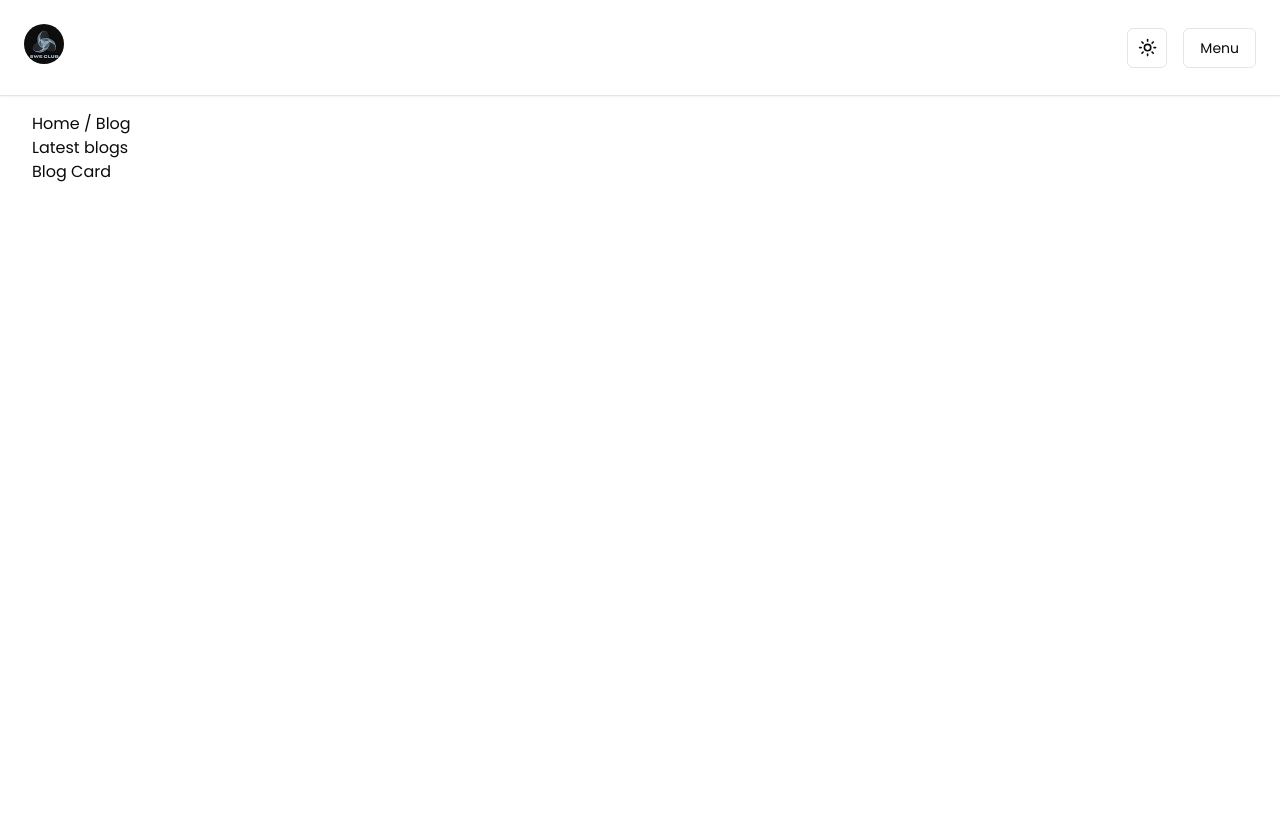
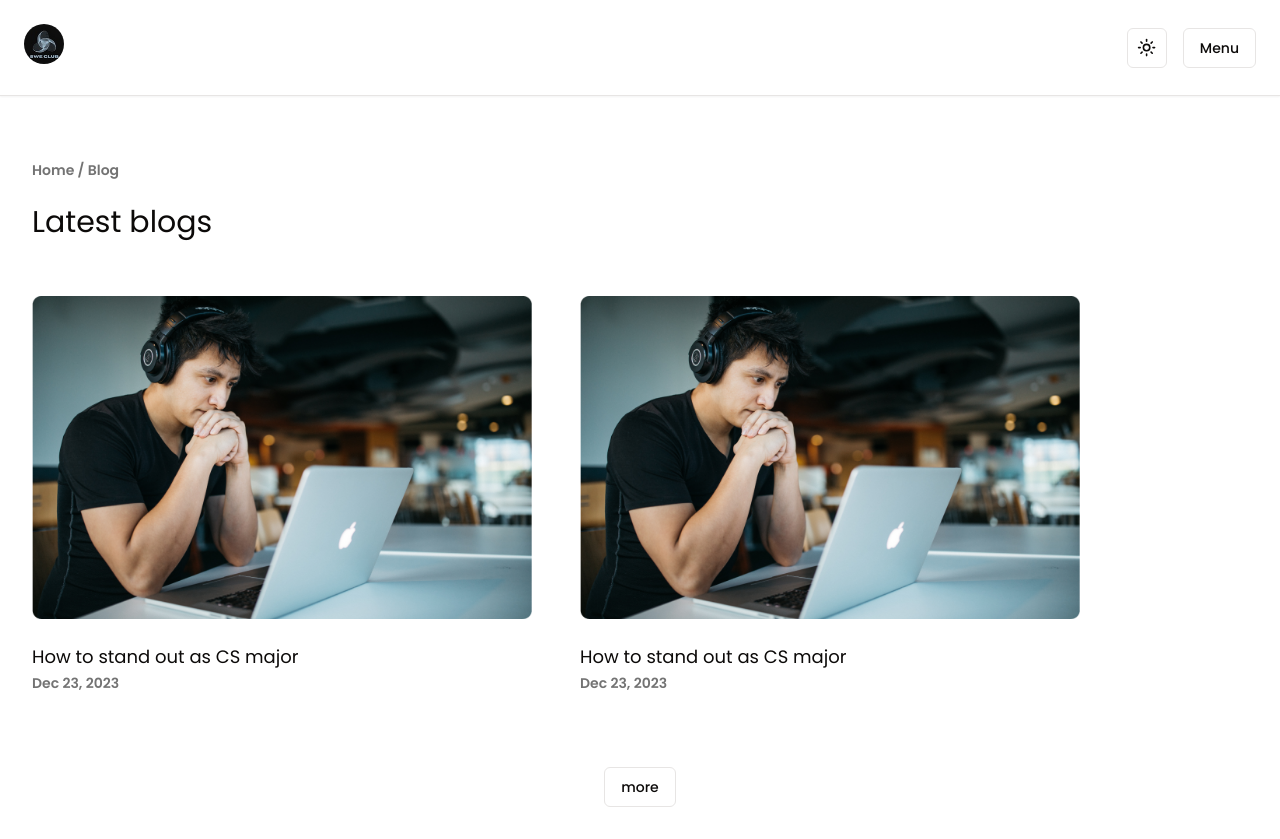
Before and after one commit to SWC-Software-Engineering-Club/SWE-Club-Website, a Next.js app: page /blogs in a window 1280 px wide. Before the commit the page ends 800 px from the top, so only its background shows below. Built offline with nearby package versions, Linux system fonts and the light colour scheme.

Commit message:
set up the layout for blogs page

```diff
--- a/app/blogs/page.tsx
+++ b/app/blogs/page.tsx
@@ -1,15 +1,35 @@
 import BlogCard from "@/components/blog-card";
+import { Button } from "@/components/ui/button";
 
 // in this file well need to request for all MDX docs and map them into the blogs component
+
+// dummy blog content
+const BlogContent = [
+  {
+    title: "How to stand out as CS major",
+    image: "/blog-image-1.png",
+    datePublished: "Dec 23, 2023"
+  },
+  {
+    title: "How to stand out as CS major",
+    image: "/blog-image-1.png",
+    datePublished: "Dec 23, 2023"
+  },
+]
 export default function Blogs() {
   return (
-    <div className="p-8 pt-28 flex flex-col">
-      <div>Home / Blog</div>
+    <div className="p-8 pt-28 gap-y-6 flex flex-col">
+      <div className="mt-12 text-sm font-extrabold text-neutral-500">Home / Blog</div>
       <div>
-        <h3>Latest blogs</h3>
+        <h3 className="text-3xl">Latest blogs</h3>
       </div>
-      <div>
-        <BlogCard />
+      <div className="mt-8 flex gap-x-12">
+        <BlogCard blogContent={BlogContent}/>
+      </div>
+      <div className="flex items-center justify-center pt-12">
+        <Button variant="outline">
+          more
+        </Button>
       </div>
     </div>
   );
--- a/app/layout.tsx
+++ b/app/layout.tsx
@@ -6,7 +6,7 @@ import { ThemeProvider } from "@/components/theme-provider";
 
 const poppins = Poppins({
   subsets: ["latin"],
-  weight: ["100", "200", "300", "400"],
+  weight: ["100", "200", "300", "400","500","600"],
 });
 
 export const metadata: Metadata = {
--- a/components/blog-card.tsx
+++ b/components/blog-card.tsx
@@ -1,9 +1,40 @@
-const BlogCard = () => {
-    return (
-        <div>
-            Blog Card
-        </div>
-     );
+import Image from "next/image";
+import Link from "next/link";
+
+interface BlogCardProps {
+  blogContent: {
+    title: string;
+    image: string;
+    datePublished: string;
+  }[];
 }
 
+const BlogCard = ({ blogContent }: BlogCardProps) => {
+  return (
+    <>
+      {blogContent?.map((content) => (
+        <Link href="/">
+          <div className="flex flex-col">
+            <Image
+              src={content.image}
+              alt="blog image"
+              width={500}
+              height={414}
+              className="mb-6"
+            />
+            <div>
+              <h4 className="text-lg">{content.title}</h4>
+            </div>
+            <div>
+              <span className="text-sm font-bold text-neutral-500">
+                {content.datePublished}
+              </span>
+            </div>
+          </div>
+        </Link>
+      ))}
+    </>
+  );
+};
+
 export default BlogCard;
```
Also changed, not shown: public/blog-image-1.png (added).
